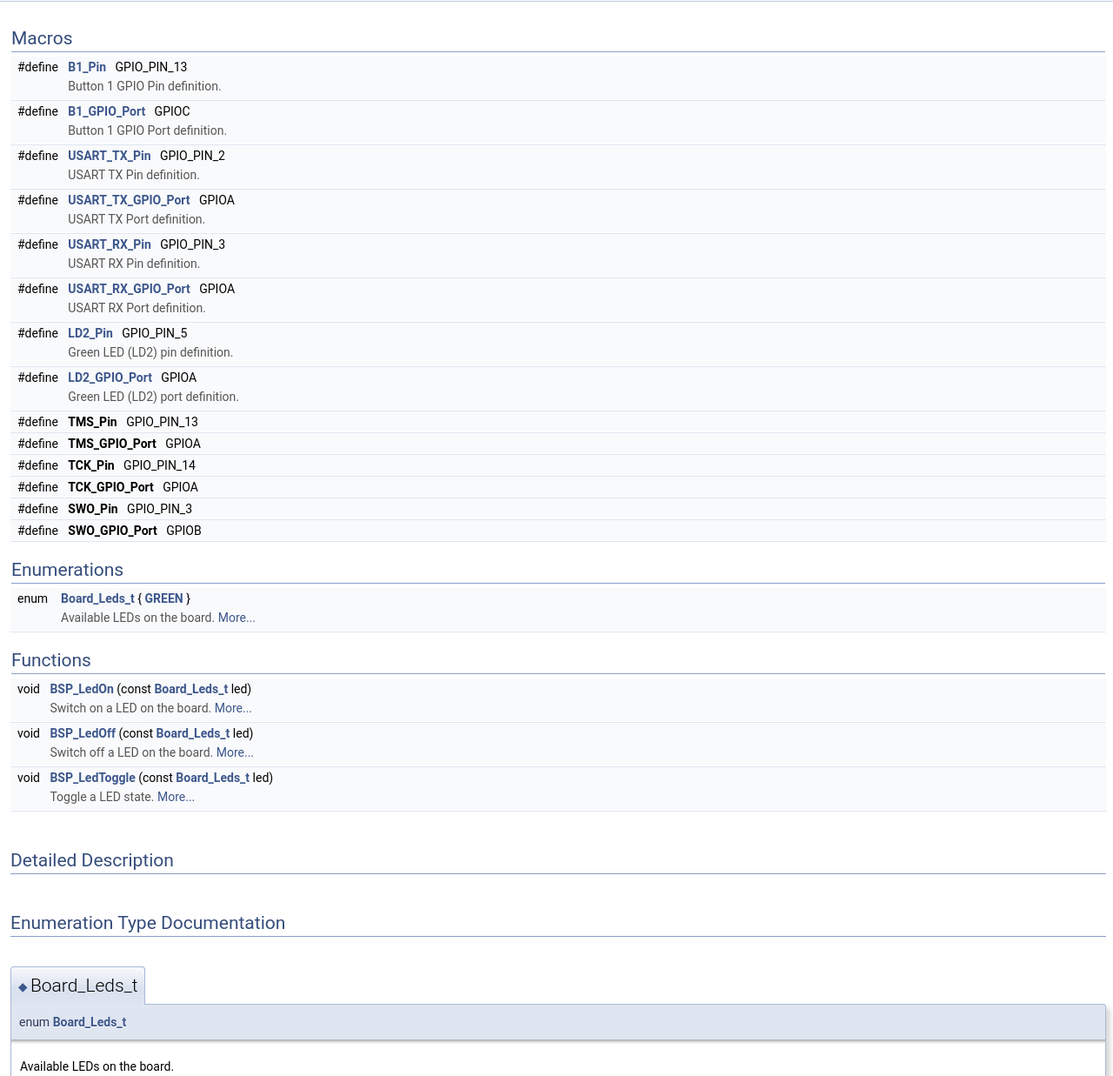
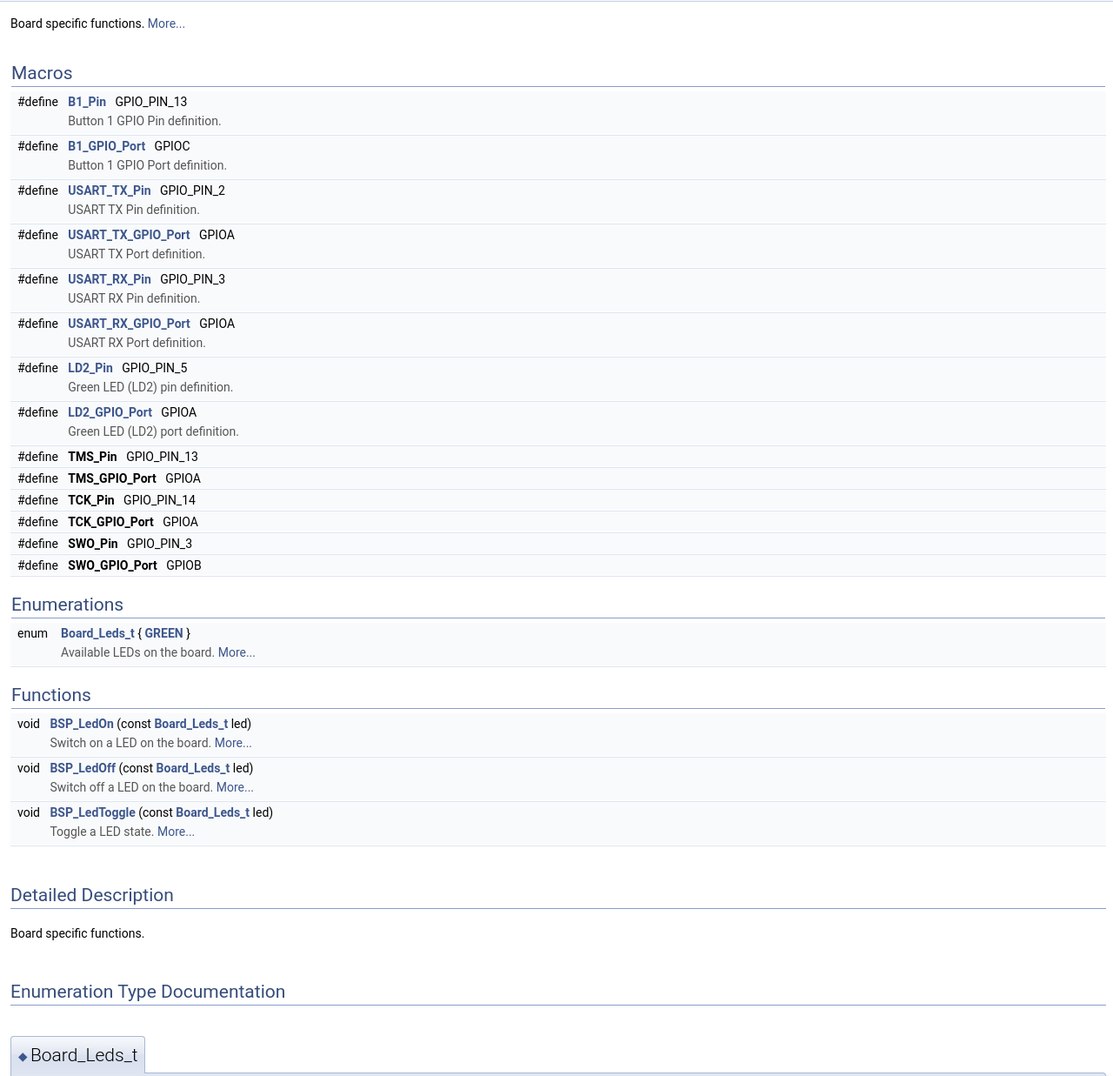
Before and after one commit to vpetrigo/nucleo-476rg-hello, a plain HTML site: page group___b_s_p.html in a window 1280 px wide. Shown: the part 150-1387 px from the top of the page at 87% size. Drawn offline with Linux system fonts and the light colour scheme.

Commit message:
Clean up BSP docs

```diff
--- a/group___b_s_p.html
+++ b/group___b_s_p.html
@@ -5,7 +5,7 @@
 <meta http-equiv="X-UA-Compatible" content="IE=9"/>
 <meta name="generator" content="Doxygen 1.8.13"/>
 <meta name="viewport" content="width=device-width, initial-scale=1"/>
-<title>Blinky STM32L4 Hello World: (Board Support Package)</title>
+<title>Blinky STM32L4 Hello World: Board Support Package</title>
 <link href="tabs.css" rel="stylesheet" type="text/css"/>
 <script type="text/javascript" src="jquery.js"></script>
 <script type="text/javascript" src="dynsections.js"></script>
@@ -42,9 +42,12 @@ $(function() {
 <a href="#enum-members">Enumerations</a> &#124;
 <a href="#func-members">Functions</a>  </div>
   <div class="headertitle">
-<div class="title">(Board Support Package)</div>  </div>
+<div class="title">Board Support Package</div>  </div>
 </div><!--header-->
 <div class="contents">
+
+<p>Board specific functions.
+<a href="#details">More...</a></p>
 <table class="memberdecls">
 <tr class="heading"><td colspan="2"><h2 class="groupheader"><a name="define-members"></a>
 Macros</h2></td></tr>
@@ -119,6 +122,7 @@ Functions</h2></td></tr>
 <tr class="separator:gaf8175436b623225f4730faa0cf57b75f"><td class="memSeparator" colspan="2">&#160;</td></tr>
 </table>
 <a name="details" id="details"></a><h2 class="groupheader">Detailed Description</h2>
+<p>Board specific functions. </p>
 <h2 class="groupheader">Enumeration Type Documentation</h2>
 <a id="ga70a7e2a8b506ef9bfcf8a4fd5c2d98e1"></a>
 <h2 class="memtitle"><span class="permalink"><a href="#ga70a7e2a8b506ef9bfcf8a4fd5c2d98e1">&#9670;&nbsp;</a></span>Board_Leds_t</h2>
```
Also changed, not shown: main_8h_source.html (+1 -1 lines), modules.html (+1 -1 lines).
